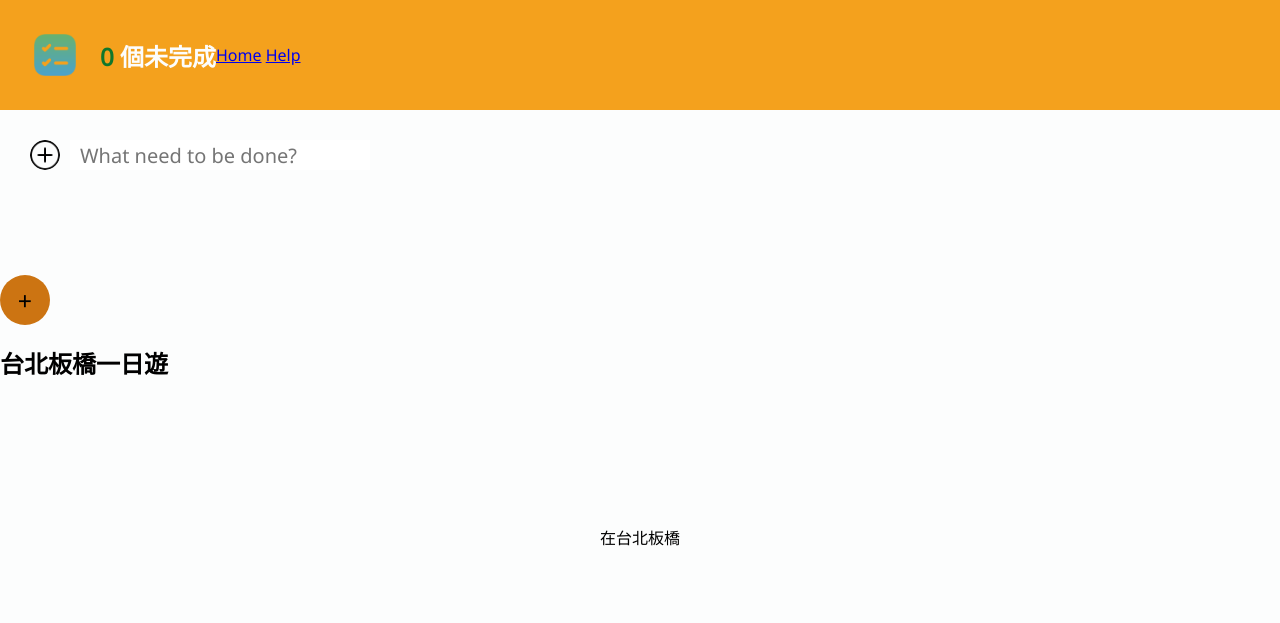
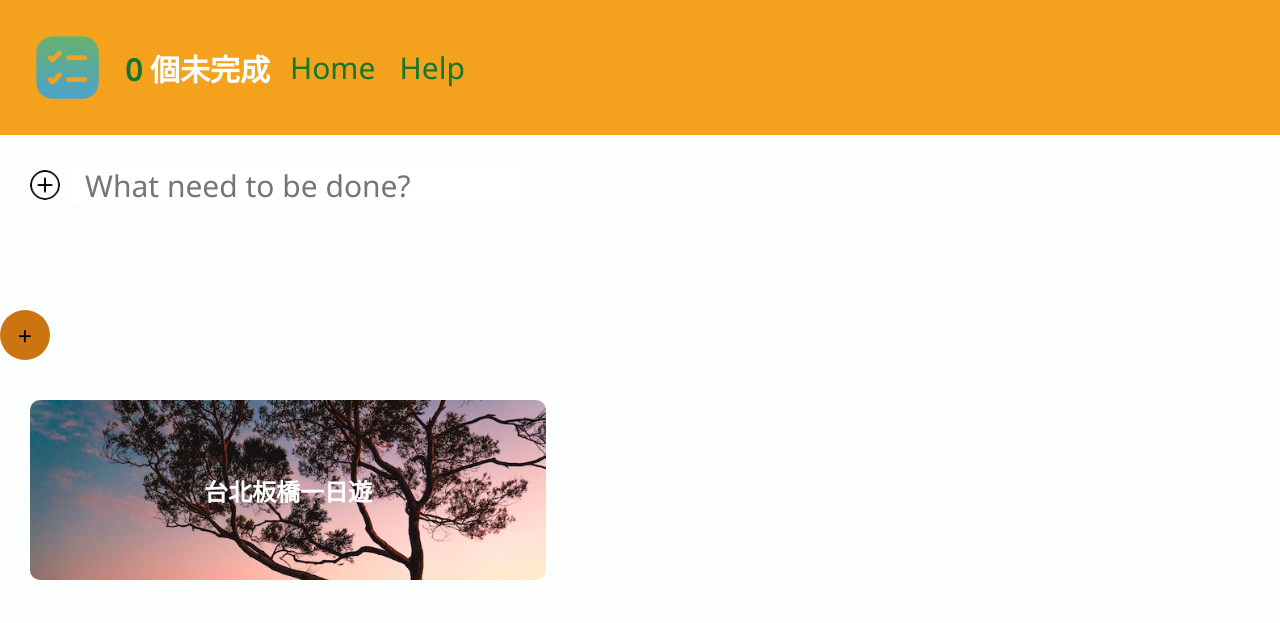
Before and after one commit to yc62897441/try_pwa_html, a website: page index.html in a window 1280 px wide. Drawn offline with nearby package versions, Linux system fonts and the light colour scheme; no server answers.

Commit message:
css 樣式

```diff
--- a/index.html
+++ b/index.html
@@ -64,7 +64,9 @@
             +
         </button>
 
-        <div id="shared-moments"></div>
+        <section>
+            <div id="shared-moments"></div>
+        </section>
 
         <script src="./src/helpers/initServerWorker.js"></script>
         <script src="./src/helpers/main.js"></script>
--- a/src/helpers/feed.js
+++ b/src/helpers/feed.js
@@ -1,22 +1,40 @@
-var sharedMomentsArea = document.querySelector('#shared-moments')
+const sharedMomentsArea = document.querySelector('#shared-moments')
+sharedMomentsArea.style.width = '100%'
+
 function createCard() {
-    var cardWrapper = document.createElement('div')
+    const cardWrapper = document.createElement('div')
     cardWrapper.className = 'shared-moment-card mdl-card mdl-shadow--2dp'
-    var cardTitle = document.createElement('div')
+    cardWrapper.style.width = '100%'
+    cardWrapper.style.maxWidth = '576px'
+    cardWrapper.style.margin = '10px 0'
+    cardWrapper.style.borderRadius = '10px'
+
+    const cardTitle = document.createElement('div')
     cardTitle.className = 'mdl-card__title'
-    // cardTitle.style.backgroundImage = 'url("./src/assets/img/sf-boat.jpg")'
+    cardTitle.style.display = 'flex'
+    cardTitle.style.flexDirection = 'row'
+    cardTitle.style.justifyContent = 'center'
+    cardTitle.style.alignItems = 'center'
+    cardTitle.style.backgroundImage = 'url("./src/assets/img/pexels-lukas-rodriguez-3618162.jpg")'
     cardTitle.style.backgroundSize = 'cover'
+    cardTitle.style.borderRadius = '10px'
     cardTitle.style.height = '180px'
+    cardTitle.style.color = '#FFFFFF'
+
     cardWrapper.appendChild(cardTitle)
-    var cardTitleTextElement = document.createElement('h2')
+
+    const cardTitleTextElement = document.createElement('h2')
     cardTitleTextElement.className = 'mdl-card__title-text'
     cardTitleTextElement.textContent = '台北板橋一日遊'
+    cardTitleTextElement.style.margin = '0'
     cardTitle.appendChild(cardTitleTextElement)
-    var cardSupportingText = document.createElement('div')
-    cardSupportingText.className = 'mdl-card__supporting-text'
-    cardSupportingText.textContent = '在台北板橋'
-    cardSupportingText.style.textAlign = 'center'
-    cardWrapper.appendChild(cardSupportingText)
+
+    // const cardSupportingText = document.createElement('div')
+    // cardSupportingText.className = 'mdl-card__supporting-text'
+    // cardSupportingText.textContent = '在台北板橋'
+    // cardSupportingText.style.textAlign = 'center'
+    // cardWrapper.appendChild(cardSupportingText)
+
     componentHandler.upgradeElement(cardWrapper)
     sharedMomentsArea.appendChild(cardWrapper)
 }
--- a/src/main.css
+++ b/src/main.css
@@ -11,6 +11,7 @@
 
     --font-color: #000000;
     --font-color-main: #FCFDFD;
+    --font-color-contrast: #10772C;
 
     /* --logo-url: url("https://raw.githubusercontent.com/ALPHACamp/WFE-data-table/0f97f3113bff18353154b8644eb0b31fff2a3bef/icons/logo.svg");
     --darkmode-toggle-url: url("https://raw.githubusercontent.com/ALPHACamp/WFE-data-table/0f97f3113bff18353154b8644eb0b31fff2a3bef/icons/darkmode-on.svg");  */
@@ -37,11 +38,21 @@ html, body {
 }
 .unfinished {
     margin-left: 10px;
-    font-size: 20px;
+    font-size: 24px;
     font-weight: 600;
 }
 .count {
     color: var(--bg-color-contrast);
+}
+.header a {
+    margin-left: 10px;
+    font-size: 24px;
+    text-decoration: none;
+    cursor: pointer;
+    color: var(--font-color-contrast);
+}
+.header a:hover {
+    text-decoration: underline;
 }
 
 /* list */
@@ -112,10 +123,18 @@ section {
     .header {
         padding: 30px;
     }
+    .logo {
+        width: 75px;
+        height: 75px;
+    }
     .unfinished {
         margin-left: 20px;
-        font-size: 24px;
+        font-size: 30px;
         font-weight: 600;
+    }
+    .header a {
+        margin-left: 20px;
+        font-size: 30px;
     }
 
     /* list */
@@ -126,6 +145,12 @@ section {
         margin-bottom: 15px;
     }
     .input {
-        width: 300px;
+        width: 450px;
     }
+    .input,
+    .content {
+    height: 40px;
+    padding: 0 15px;
+    font-size: 30px;
 }
+}
```
Also changed, not shown: src/assets/img/pexels-lukas-rodriguez-3618162.jpg (added).
